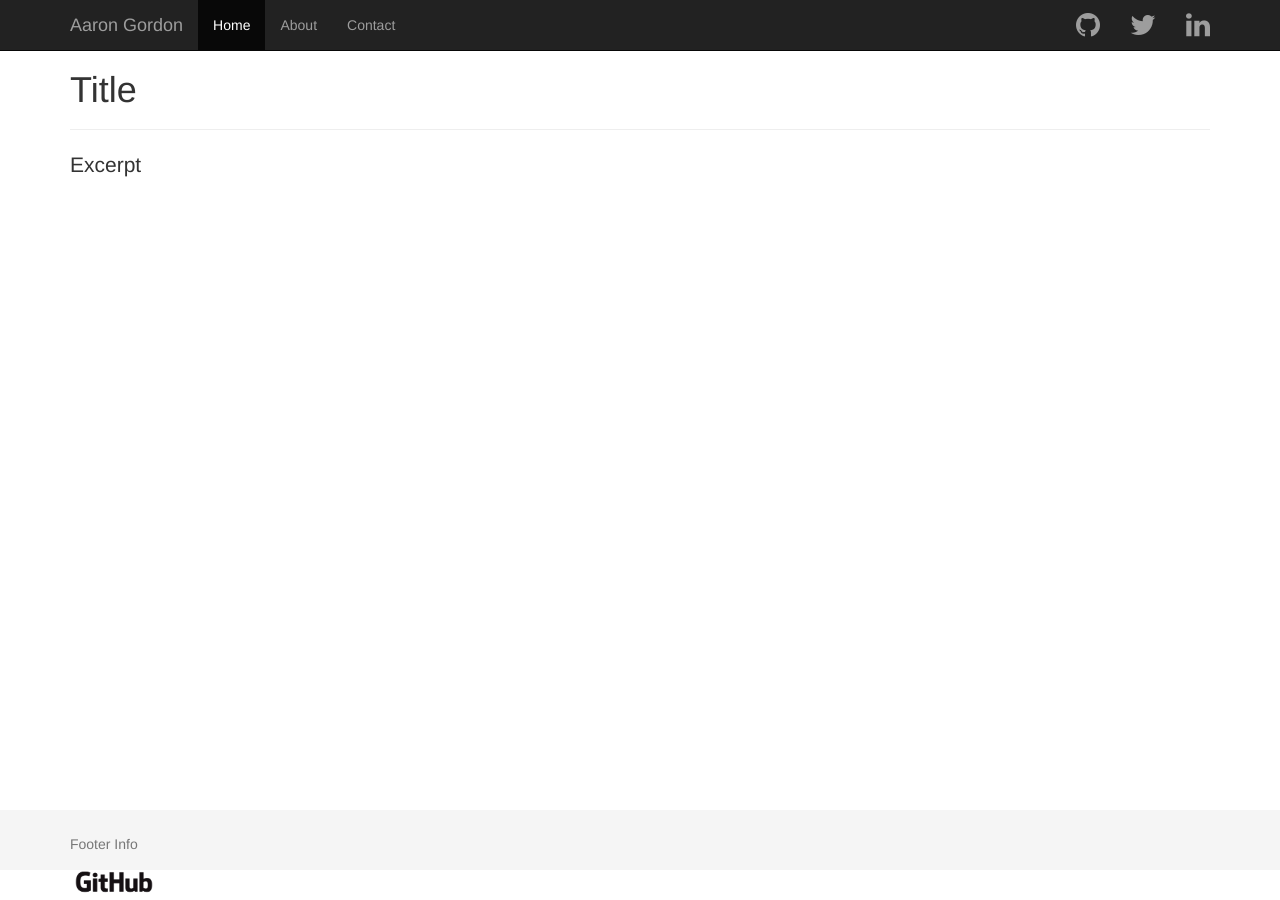
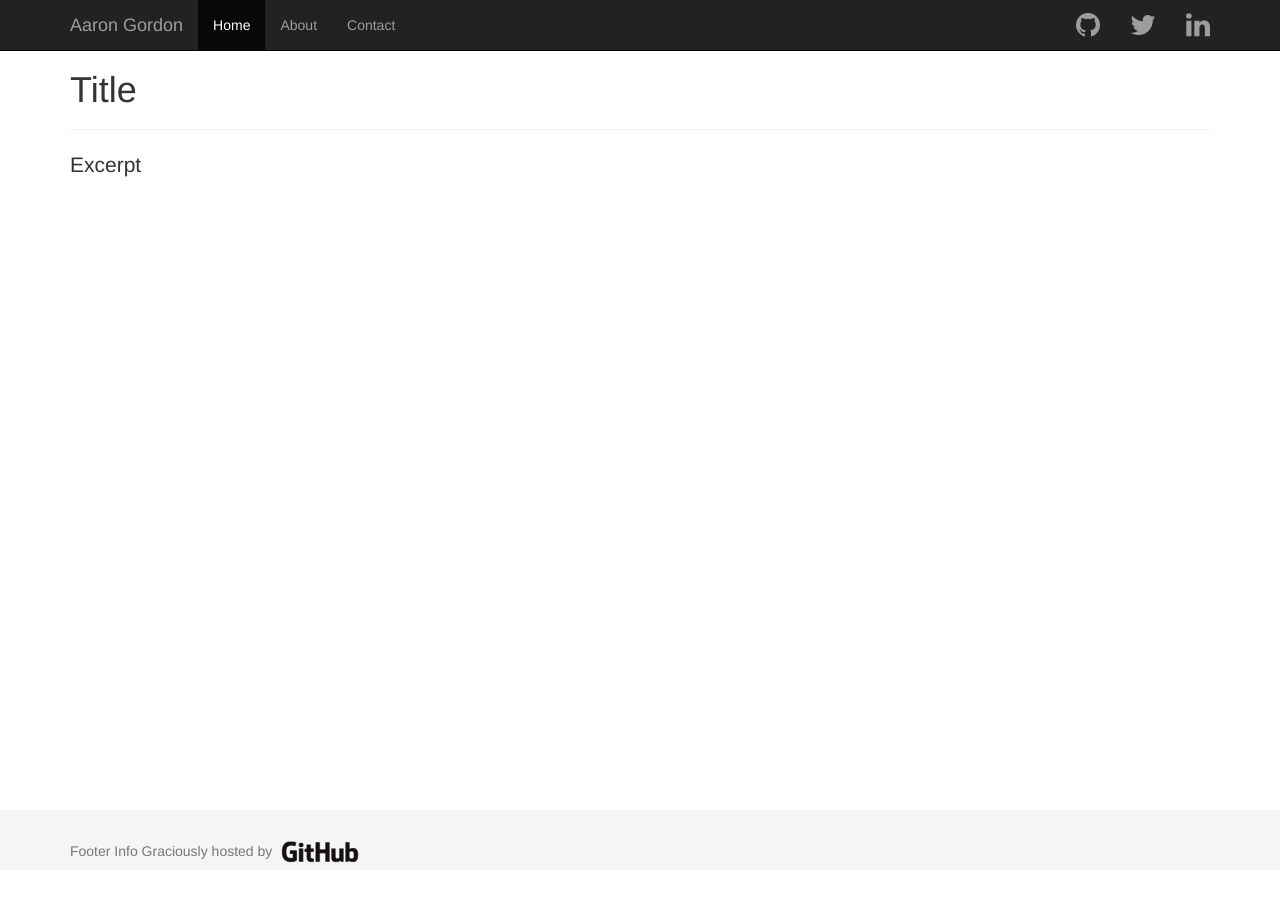
Before and after one commit to aarondgordon/aarondgordon.github.io, a Jekyll site: the page built from index.html, in a window 1280 px wide and 900 px high, scrolled down 30 px. Built offline with Jekyll 4.4.1, drawn with Linux system fonts in a browser that asks for light colours; nearby versions of some CDN libraries.

Commit message:
Tweaked github footer logo

```diff
--- a/_layouts/default.html
+++ b/_layouts/default.html
@@ -72,8 +72,13 @@
 
     <footer class="footer">
       <div class="container">
-        <p class="text-muted">Footer Info</p>
-        <img class="github-logo" src="/assets/img/github-logo.png" height="36px" />
+        <p class="text-muted">
+          Footer Info
+          <span class="github-logo">
+            Graciously hosted by
+            <img class="github-logo" src="/assets/img/github-logo.png" height="36px" />
+          </span>
+        </p>
       </div>
     </footer>
 
```
